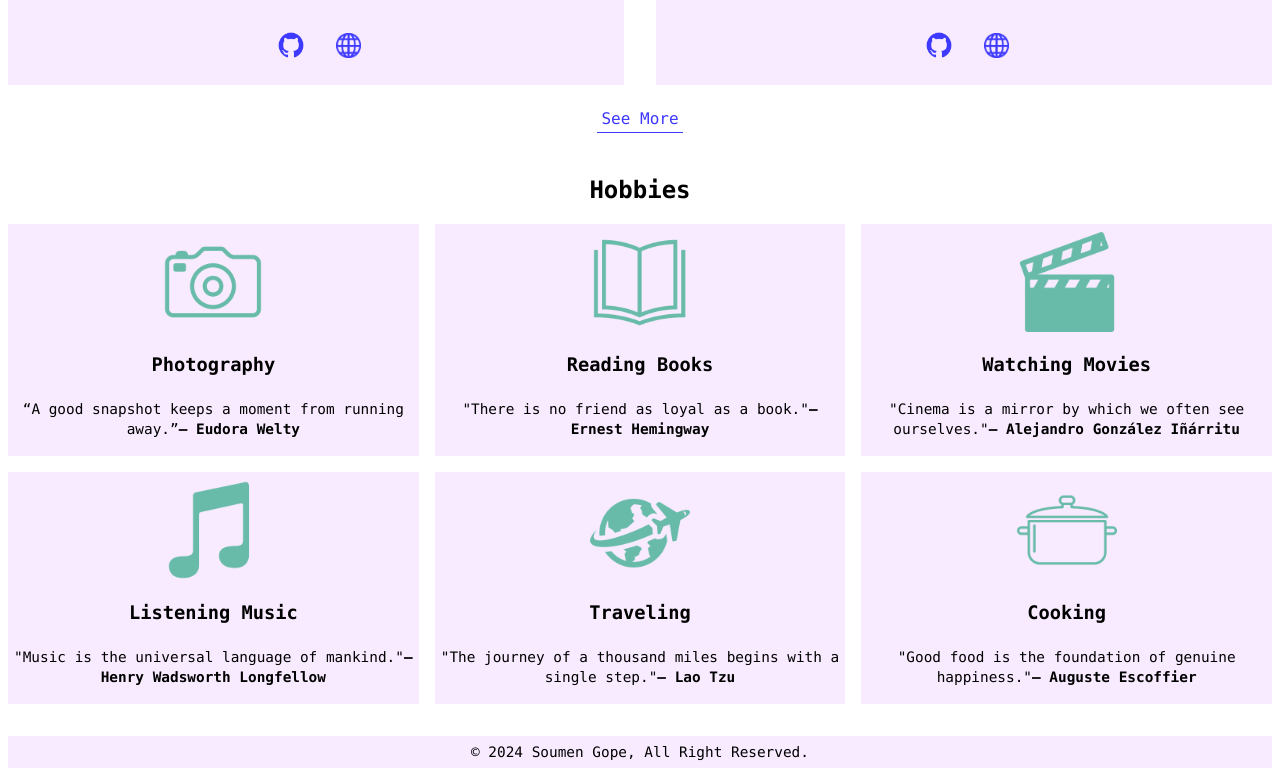
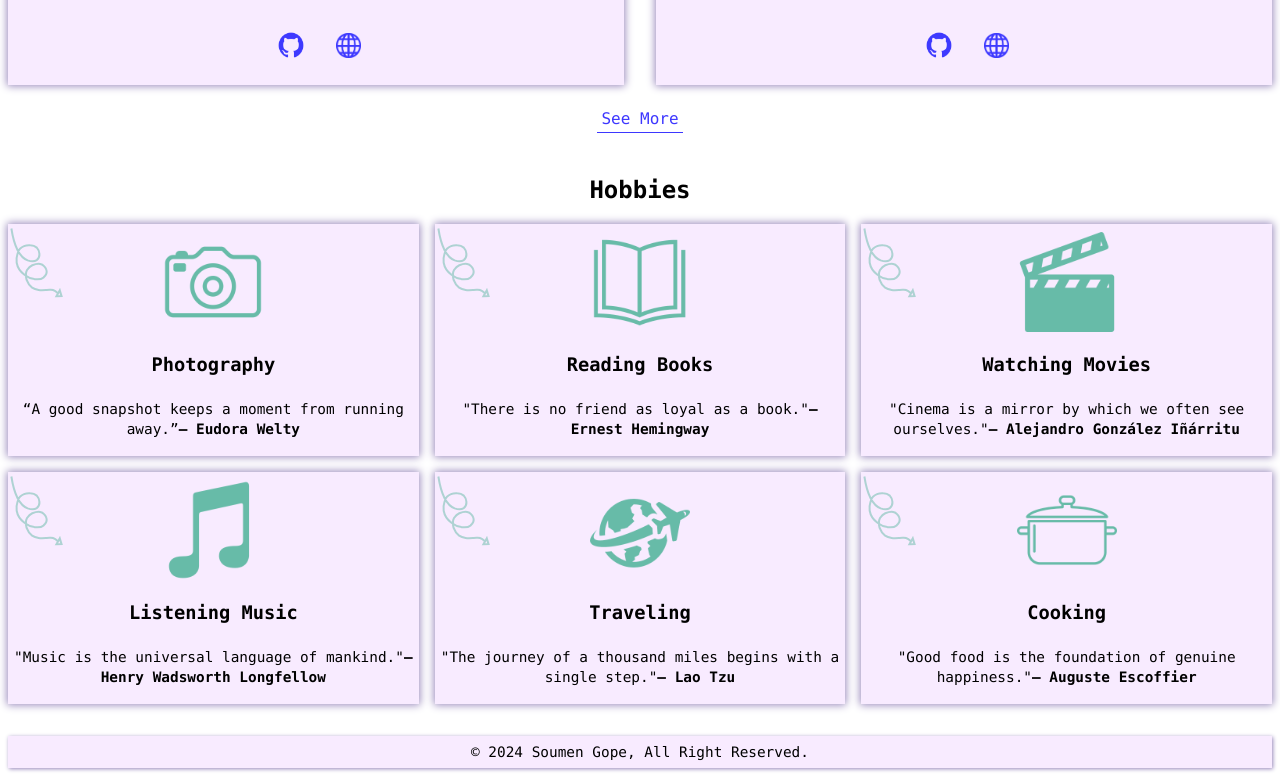
Before and after one commit to soumengope/soumengop, a React (Create React App) app: page / in a window 1280 px wide. Shown: the part 1842-2625 px from the top of the page. Built offline with nearby package versions, Linux system fonts and the light colour scheme.

Commit message:
updated styles

```diff
--- a/src/Components/css/Footer.css
+++ b/src/Components/css/Footer.css
@@ -2,6 +2,7 @@
     margin-top:2rem;
     background-color: #f8ebff;
     margin-bottom:0;
+    box-shadow:1px 1px 4px 0px #9787bb;
 }
 .footer_desc{
     padding:0.5rem;
--- a/src/Components/css/Hobbies.css
+++ b/src/Components/css/Hobbies.css
@@ -6,6 +6,19 @@
     width:100px;
     height:100px;
     padding-top:0.5rem;
+    filter: invert(87%) sepia(12%) saturate(1328%) hue-rotate(109deg) brightness(79%) contrast(82%);
+}
+.hobbies_lists{
+    position: relative;
+}
+.curveArrow{
+    width:50x;
+    height:100px;
+    position: absolute;
+    left:0;
+    top:-0.5rem;
+    transform: rotate(150deg);
+    opacity: 0.5;
     filter: invert(87%) sepia(12%) saturate(1328%) hue-rotate(109deg) brightness(79%) contrast(82%);
 }
 .hobbies_imgLists{
@@ -19,6 +32,7 @@
 }
 .hobbies_control > div{
     background-color: #f8ebff;
+    box-shadow:0px 0px 8px 1px #9787bb;
 }
 .hobbies_name{
     padding:0.2rem;
@@ -39,4 +53,8 @@
         width:80px;
         height:80px;
     }
+    .curveArrow{
+        width:30x;
+        height:70px;
+    }
 }
--- a/src/Components/css/Navigation.css
+++ b/src/Components/css/Navigation.css
@@ -2,6 +2,7 @@
     margin-top:1rem;
     background-color:#f8ebff;
     padding:0.5rem 0rem;
+    box-shadow:1px 1px 4px 0px #9787bb;
 }
 .mobnav_control{
     display:none;
--- a/src/Components/css/Project.css
+++ b/src/Components/css/Project.css
@@ -19,6 +19,7 @@
 .project_lists{
     margin:0 auto;
     position: relative;
+    box-shadow:0px 0px 8px 1px #9787bb;
 }
 .project_image{
     display:flex;
@@ -108,11 +109,17 @@
     box-shadow: inset 1px 2px 5px 2px #9787bb;
 }
 @media screen and (max-width : 765px) {
+    .project_main{
+        margin-top:0.5rem;
+        padding:0;
+        padding-top:1rem;
+        margin-bottom:0.5rem;
+    }
     .project_control{
         grid-template-columns: repeat(1,1fr);
     }
     .project_control>div + div{
-        margin-top:1.5rem;
+        margin-top:0.5rem;
     }
     .project_name{
         padding-top:2.5rem;
--- a/src/Components/css/Skills.css
+++ b/src/Components/css/Skills.css
@@ -11,6 +11,7 @@
     background-color: #f8ebff;
     padding:0.5rem;
     margin-top:0.5rem;
+    box-shadow:0px 0px 8px 1px #9787bb;
 }
 .skills_control img{
     width:50px;
@@ -67,6 +68,7 @@
 }
 .skills_contents{
     position: relative;
+    overflow: hidden;
 }
 .curveLine{
     width:20px;
@@ -86,4 +88,9 @@
     .skills_control > div{
         margin-top:0rem;
     }
+    .curveLine{
+        width:20px;
+        height:20px;
+        top:0.1rem;
+    }
 }
--- a/src/Components/js/Hobbies.js
+++ b/src/Components/js/Hobbies.js
@@ -10,6 +10,7 @@ const Hobbies = ()=>{
                     <div className="hobbies_img">
                     <img className="hobbies_imgLists" src="photography.png" alt="photography logo"/>
                     </div>
+                    <span><img className="curveArrow" src="curve_arrow.svg" alt="curve arrow logo"/></span>
                     <h3 className="hobbies_name">Photography</h3>
                     <p className="hobbies_desc">
                     “A good snapshot keeps a moment from running away.”
@@ -20,6 +21,7 @@ const Hobbies = ()=>{
                     <div className="hobbies_img">
                     <img className="hobbies_imgLists" src="books.png" alt="books logo"/>
                     </div>
+                    <span><img className="curveArrow" src="curve_arrow.svg" alt="curve arrow logo"/></span>
                     <h3 className="hobbies_name">Reading Books</h3>
                     <p className="hobbies_desc">
                     "There is no friend as loyal as a book."
@@ -30,6 +32,7 @@ const Hobbies = ()=>{
                     <div className="hobbies_img">
                     <img className="hobbies_imgLists" src="movies.png" alt="movies logo"/>
                     </div>
+                    <span><img className="curveArrow" src="curve_arrow.svg" alt="curve arrow logo"/></span>
                     <h3 className="hobbies_name">Watching Movies</h3>
                     <p className="hobbies_desc">
                     "Cinema is a mirror by which we often see ourselves."
@@ -40,6 +43,7 @@ const Hobbies = ()=>{
                     <div className="hobbies_img">
                     <img className="hobbies_imgLists" src="music.png" alt="music logo"/>
                     </div>
+                    <span><img className="curveArrow" src="curve_arrow.svg" alt="curve arrow logo"/></span>
                     <h3 className="hobbies_name">Listening Music</h3>
                     <p className="hobbies_desc">
                     "Music is the universal language of mankind."
@@ -50,6 +54,7 @@ const Hobbies = ()=>{
                     <div className="hobbies_img">
                         <img className="hobbies_imgLists" src="traveling.png" alt="traveling logo"/>
                     </div>
+                    <span><img className="curveArrow" src="curve_arrow.svg" alt="curve arrow logo"/></span>
                     <h3 className="hobbies_name">Traveling</h3>
                     <p className="hobbies_desc">
                     "The journey of a thousand miles begins with a single step."
@@ -60,6 +65,7 @@ const Hobbies = ()=>{
                     <div className="hobbies_img">
                     <img className="hobbies_imgLists" src="cooking.png" alt="cooking logo"/>
                     </div>
+                    <span><img className="curveArrow" src="curve_arrow.svg" alt="curve arrow logo"/></span>
                     <h3 className="hobbies_name">Cooking</h3>
                     <p className="hobbies_desc">
                     "Good food is the foundation of genuine happiness."
```
